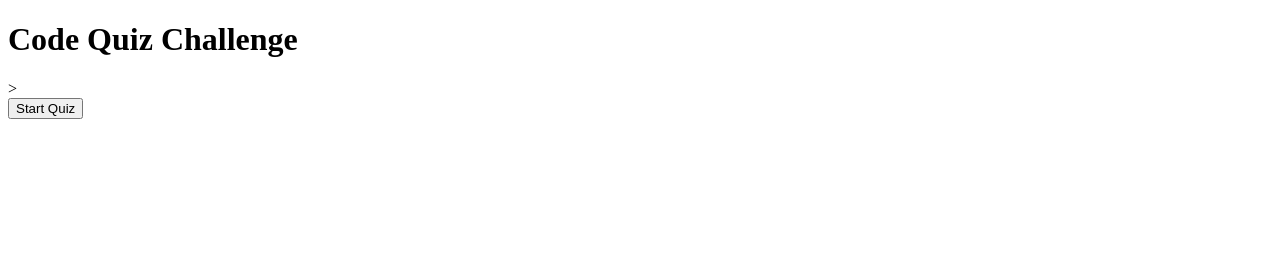
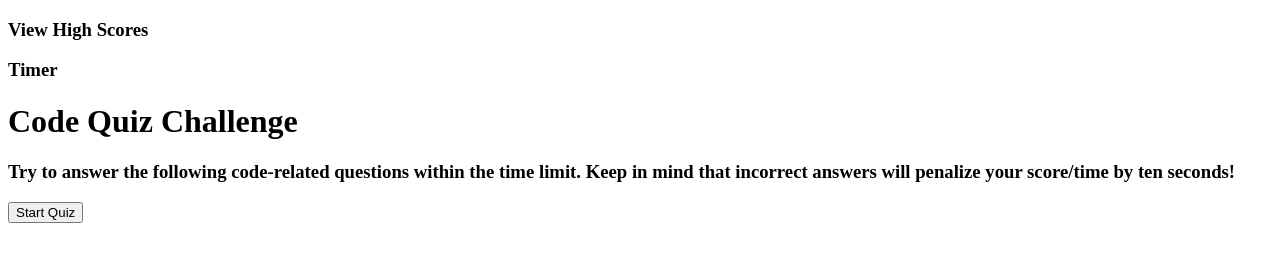
Before and after one commit to Chis517/code-quiz, a plain HTML site: page index.html in a window 1280 px wide. Drawn offline with Linux system fonts and the light colour scheme.

Commit message:
mv check

```diff
--- a/index.html
+++ b/index.html
@@ -10,22 +10,31 @@
 </head>
 
 <body>
+
+    <header>
+        <h3>View High Scores</h3>
+        <h3>Timer</h3>
+    </header>
+
     <div class="wrapper">
         <div class="card">
             <div class="card-header">
                 <h1>Code Quiz Challenge</h1>
             </div>
             <div class="card-body">
-        <p>
-
-        </p>>
+                <h3>
+                    Try to answer the following code-related questions within the time limit.
+                    Keep in mind that incorrect answers will penalize your score/time by ten seconds!
+                </h3>
             </div>
             <div class="card-footer">
                 <button id="start" class="btn">Start Quiz</button>
             </div>
         </div>
     </div>
+
 <script src="Assets/js/script.js"></script>
+
 </body>
 
 </html>
```
Lines whose indentation alone changed are shown as unchanged.
